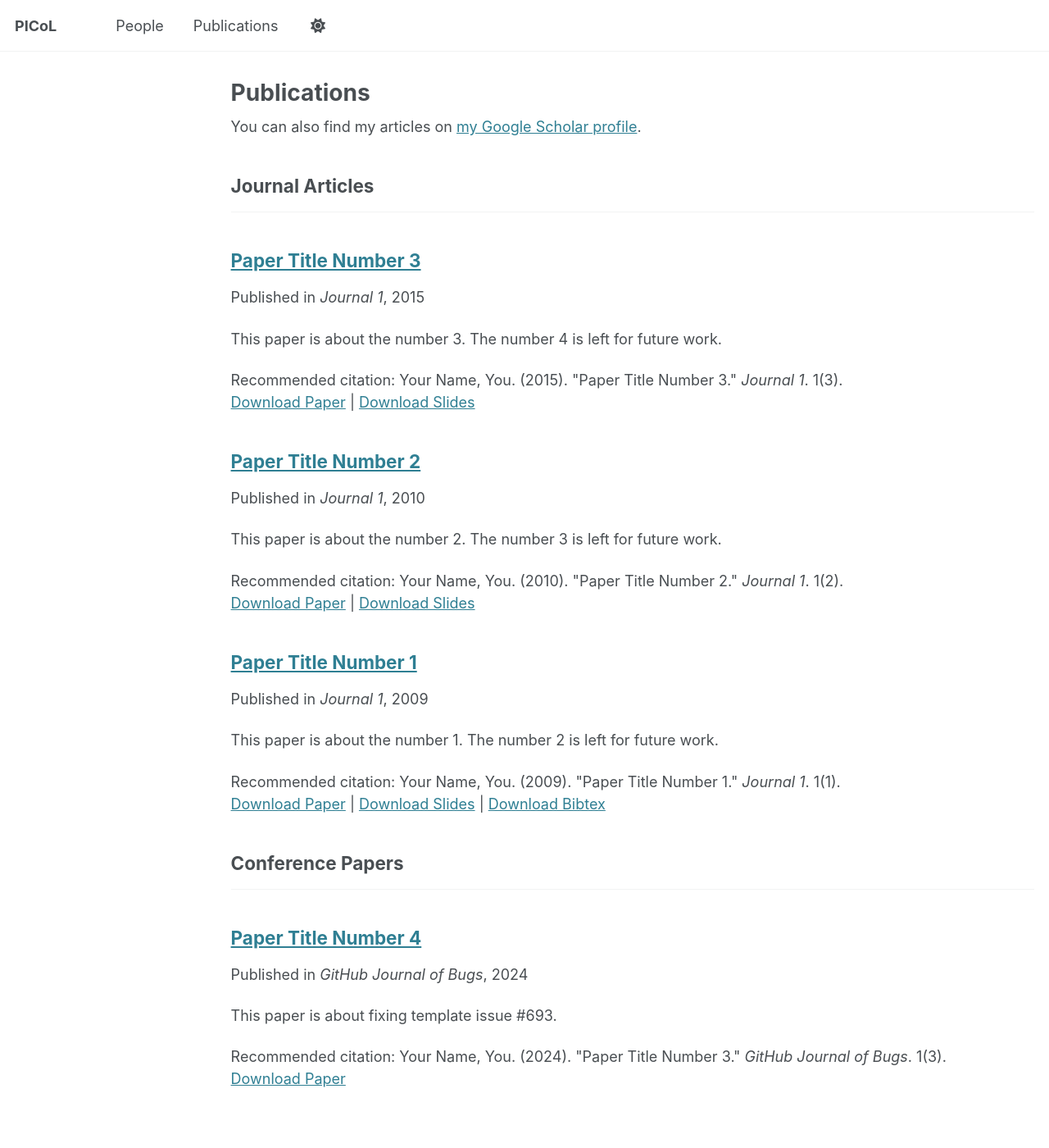
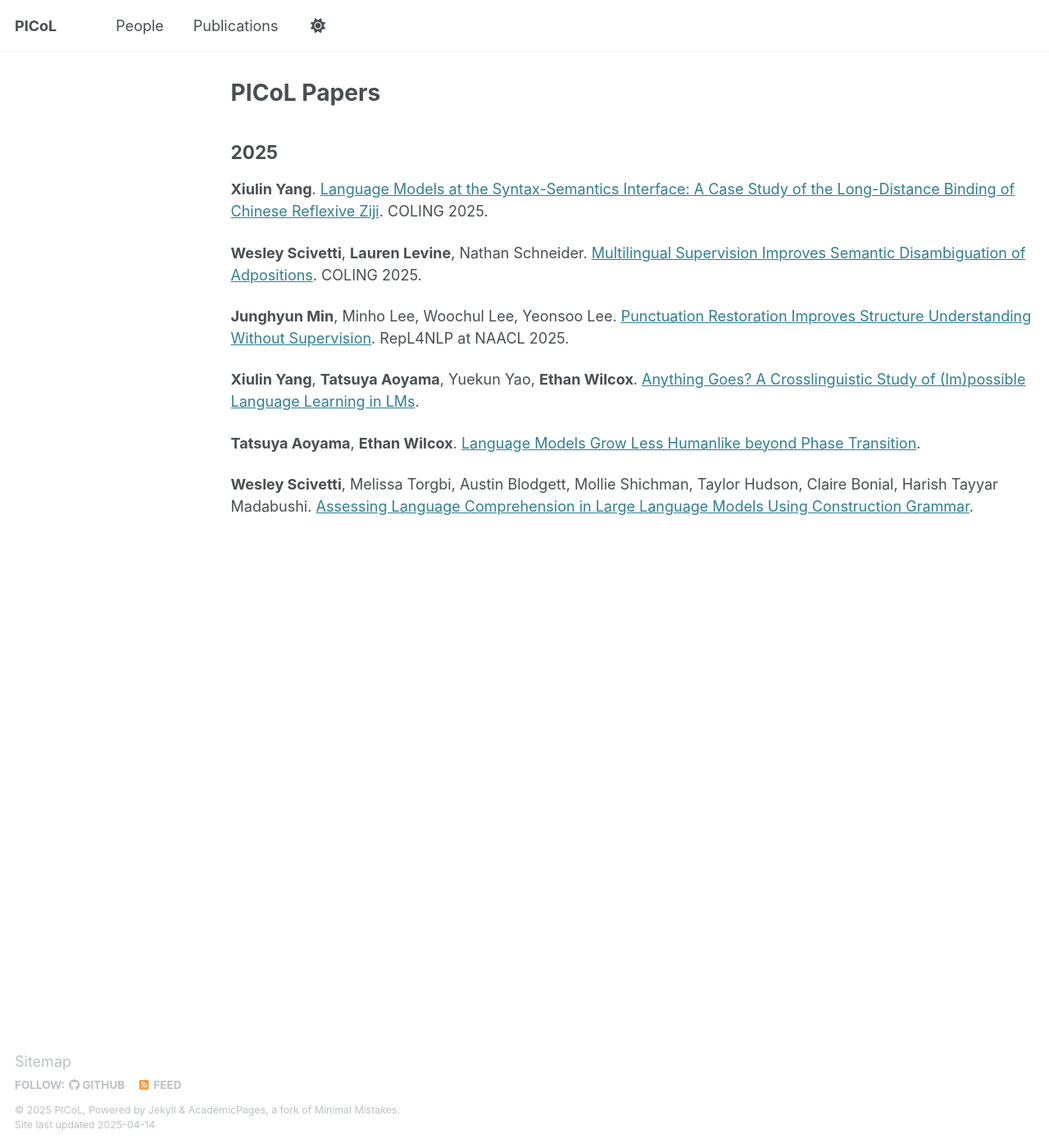
Before and after one commit to Aatlantise/picol-georgetown.github.io, a Jekyll site: the page built from _pages/publications.md, in a window 1280 px wide and 1400 px high. Shown: the whole window at 82% size. Built offline with Jekyll 4.4.1, drawn with Linux system fonts in a browser that asks for light colours.

Commit message:
[Major features] Publish site
* Home page
* People page
* Papers page

```diff
--- a/_pages/publications.html
+++ /dev/null
@@ -1,33 +0,0 @@
----
-layout: archive
-title: "Publications"
-permalink: /publications/
-author_profile: false
----
-
-{% if site.author.googlescholar %}
-  <div class="wordwrap">You can also find my articles on <a href="{{site.author.googlescholar}}">my Google Scholar profile</a>.</div>
-{% endif %}
-
-{% include base_path %}
-
-<!-- New style rendering if publication categories are defined -->
-{% if site.publication_category %}
-  {% for category in site.publication_category  %}
-    {% assign title_shown = false %}
-    {% for post in site.publications reversed %}
-      {% if post.category != category[0] %}
-        {% continue %}
-      {% endif %}
-      {% unless title_shown %}
-        <h2>{{ category[1].title }}</h2><hr />
-        {% assign title_shown = true %}
-      {% endunless %}
-      {% include archive-single.html %}
-    {% endfor %}
-  {% endfor %}
-{% else %}
-  {% for post in site.publications reversed %}
-    {% include archive-single.html %}
-  {% endfor %}
-{% endif %}
--- /dev/null
+++ b/_pages/publications.md
@@ -0,0 +1,32 @@
+---
+layout: archive
+permalink: /publications/
+title: "PICoL Papers"
+author_profile: false
+redirect_from:
+  - /papers/
+  - /publications.html
+---
+
+## 2025
+
+**Xiulin Yang**.
+[Language Models at the Syntax-Semantics Interface: A Case Study of the Long-Distance Binding of Chinese Reflexive Ziji](https://aclanthology.org/2025.coling-main.257/).
+COLING 2025.
+
+**Wesley Scivetti**, **Lauren Levine**, Nathan Schneider.
+[Multilingual Supervision Improves Semantic Disambiguation of Adpositions](https://aclanthology.org/2025.coling-main.247/).
+COLING 2025.
+
+**Junghyun Min**, Minho Lee, Woochul Lee, Yeonsoo Lee.
+[Punctuation Restoration Improves Structure Understanding Without Supervision](https://arxiv.org/abs/2402.08382).
+RepL4NLP at NAACL 2025.
+
+**Xiulin Yang**, **Tatsuya Aoyama**, Yuekun Yao, **Ethan Wilcox**.
+[Anything Goes? A Crosslinguistic Study of (Im)possible Language Learning in LMs](https://arxiv.org/abs/2502.18795).
+
+**Tatsuya Aoyama**, **Ethan Wilcox**.
+[Language Models Grow Less Humanlike beyond Phase Transition](https://arxiv.org/abs/2502.18802).
+
+**Wesley Scivetti**, Melissa Torgbi, Austin Blodgett, Mollie Shichman, Taylor Hudson, Claire Bonial, Harish Tayyar Madabushi.
+[Assessing Language Comprehension in Large Language Models Using Construction Grammar](https://arxiv.org/abs/2501.04661).
--- a/_publications/2009-10-01-paper-title-number-1.md
+++ /dev/null
@@ -1,14 +0,0 @@
----
-title: "Paper Title Number 1"
-collection: publications
-category: manuscripts
-permalink: /publication/2009-10-01-paper-title-number-1
-excerpt: 'This paper is about the number 1. The number 2 is left for future work.'
-date: 2009-10-01
-venue: 'Journal 1'
-slidesurl: 'http://academicpages.github.io/files/slides1.pdf'
-paperurl: 'http://academicpages.github.io/files/paper1.pdf'
-bibtexurl: 'http://academicpages.github.io/files/bibtex1.bib'
-citation: 'Your Name, You. (2009). &quot;Paper Title Number 1.&quot; <i>Journal 1</i>. 1(1).'
----
-The contents above will be part of a list of publications, if the user clicks the link for the publication than the contents of section will be rendered as a full page, allowing you to provide more information about the paper for the reader. When publications are displayed as a single page, the contents of the above "citation" field will automatically be included below this section in a smaller font.
--- a/_publications/2010-10-01-paper-title-number-2.md
+++ /dev/null
@@ -1,14 +0,0 @@
----
-title: "Paper Title Number 2"
-collection: publications
-category: manuscripts
-permalink: /publication/2010-10-01-paper-title-number-2
-excerpt: 'This paper is about the number 2. The number 3 is left for future work.'
-date: 2010-10-01
-venue: 'Journal 1'
-slidesurl: 'http://academicpages.github.io/files/slides2.pdf'
-paperurl: 'http://academicpages.github.io/files/paper2.pdf'
-citation: 'Your Name, You. (2010). &quot;Paper Title Number 2.&quot; <i>Journal 1</i>. 1(2).'
----
-
-The contents above will be part of a list of publications, if the user clicks the link for the publication than the contents of section will be rendered as a full page, allowing you to provide more information about the paper for the reader. When publications are displayed as a single page, the contents of the above "citation" field will automatically be included below this section in a smaller font.
--- a/_publications/2015-10-01-paper-title-number-3.md
+++ /dev/null
@@ -1,14 +0,0 @@
----
-title: "Paper Title Number 3"
-collection: publications
-category: manuscripts
-permalink: /publication/2015-10-01-paper-title-number-3
-excerpt: 'This paper is about the number 3. The number 4 is left for future work.'
-date: 2015-10-01
-venue: 'Journal 1'
-slidesurl: 'http://academicpages.github.io/files/slides3.pdf'
-paperurl: 'http://academicpages.github.io/files/paper3.pdf'
-citation: 'Your Name, You. (2015). &quot;Paper Title Number 3.&quot; <i>Journal 1</i>. 1(3).'
----
-
-The contents above will be part of a list of publications, if the user clicks the link for the publication than the contents of section will be rendered as a full page, allowing you to provide more information about the paper for the reader. When publications are displayed as a single page, the contents of the above "citation" field will automatically be included below this section in a smaller font.
--- a/_publications/2024-02-17-paper-title-number-4.md
+++ /dev/null
@@ -1,13 +0,0 @@
----
-title: "Paper Title Number 4"
-collection: publications
-category: conferences
-permalink: /publication/2024-02-17-paper-title-number-4
-excerpt: 'This paper is about fixing template issue #693.'
-date: 2024-02-17
-venue: 'GitHub Journal of Bugs'
-paperurl: 'http://academicpages.github.io/files/paper3.pdf'
-citation: 'Your Name, You. (2024). &quot;Paper Title Number 3.&quot; <i>GitHub Journal of Bugs</i>. 1(3).'
----
-
-The contents above will be part of a list of publications, if the user clicks the link for the publication than the contents of section will be rendered as a full page, allowing you to provide more information about the paper for the reader. When publications are displayed as a single page, the contents of the above "citation" field will automatically be included below this section in a smaller font.
```
Also changed, not shown: _pages/about.md (+3 -3 lines), _pages/people.md (+53 -9 lines), images/favicon.ico (added).
